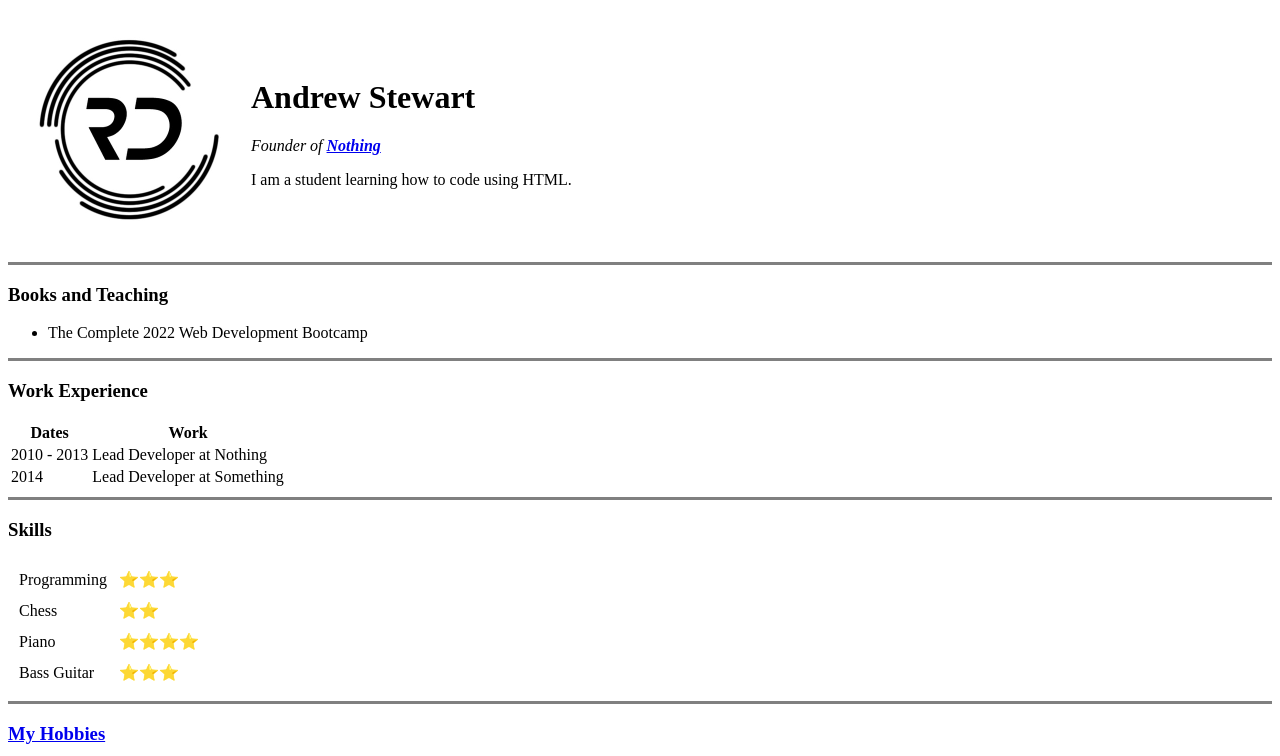
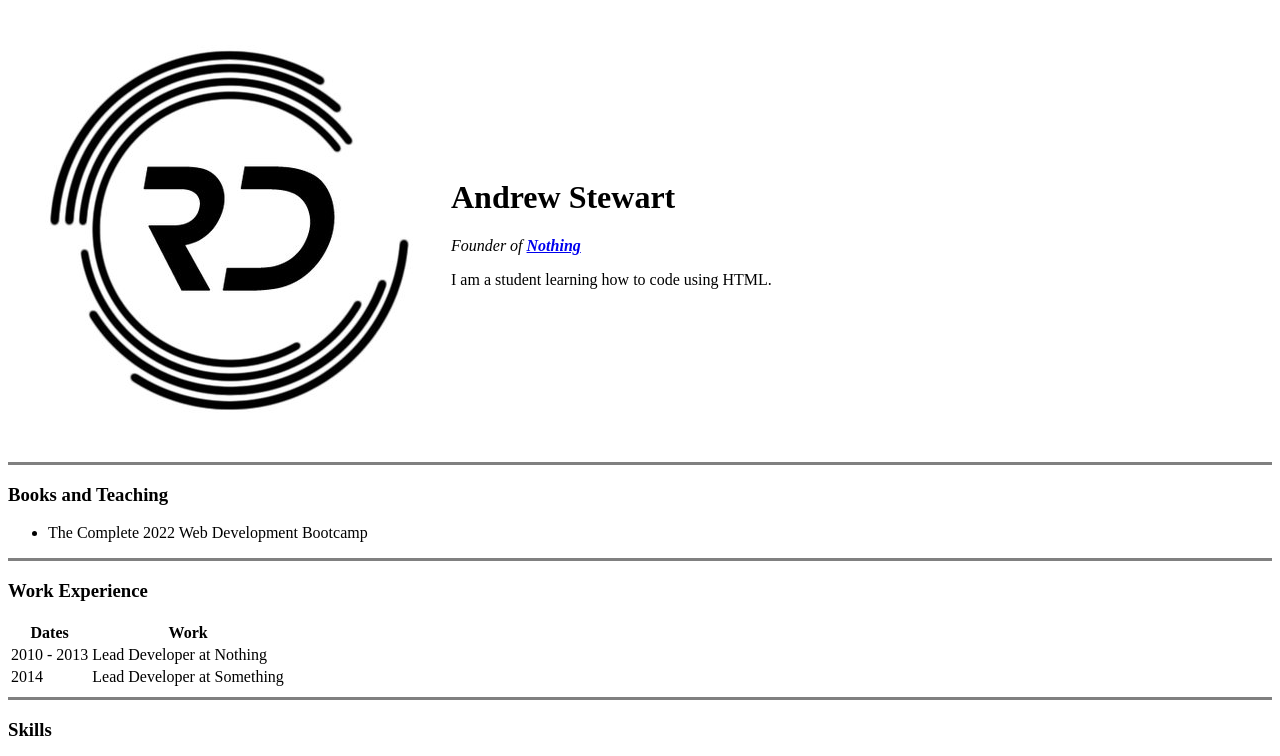
Before and after one commit to Andystew94/cv, a plain HTML site: page index.html in a window 1280 px wide. Shown: the top 756 px of the page. Drawn offline with Linux system fonts and the light colour scheme.

Commit message:
Add files via upload

```diff
--- a/index.html
+++ b/index.html
@@ -9,7 +9,7 @@
 <body>
   <table cellspacing="20">
     <tr>
-      <td><img src="images/profile.png" alt="Andrew Profile Picture" height="200"></td>
+      <td><img src="images/profile.png" alt="andrew profile picture"></td>
       <td>
         <h1> Andrew Stewart </h1>
         <p><em>Founder of <strong><a href="https://au.nothing.tech/">Nothing</a></strong></em></p>
```
